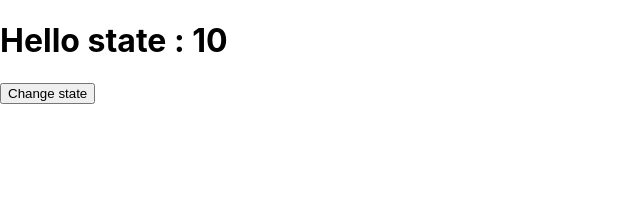
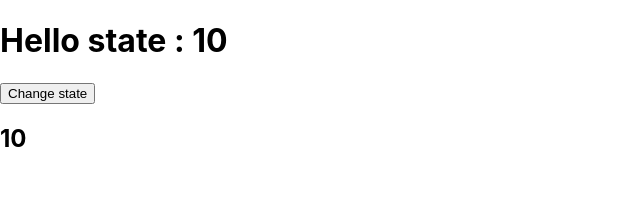
Before and after one commit to nicodvne/ReactDiscover, a React (Create React App) app: page / in a window 1280 px wide. Shown: the top 214 px of the page, without its empty margins (0-640 px from the left). Built offline with nearby package versions, Linux system fonts and the light colour scheme; the HTML template or start-up script is replaced by a standard one.

Commit message:
17: Les props

```diff
--- a/src/App.js
+++ b/src/App.js
@@ -1,4 +1,5 @@
 import {useState} from 'react';
+import Item from './Item';
 
 function App() {
 
@@ -13,7 +14,9 @@
       <h1>Hello state : {monState} </h1>
 
       <button onClick={modifyState}> Change state</button>
+      <Item number={monState}/>
     </div>
+
   );
 }
 
--- a/src/Item.js
+++ b/src/Item.js
@@ -1,6 +1,9 @@
-function Item() {
+function Item (props) {
+
+    console.log(props);
+
     return (
-        <h1>Hello world depuis item</h1>
+        <h2>{props.number}</h2>
     )
 }
 
```
